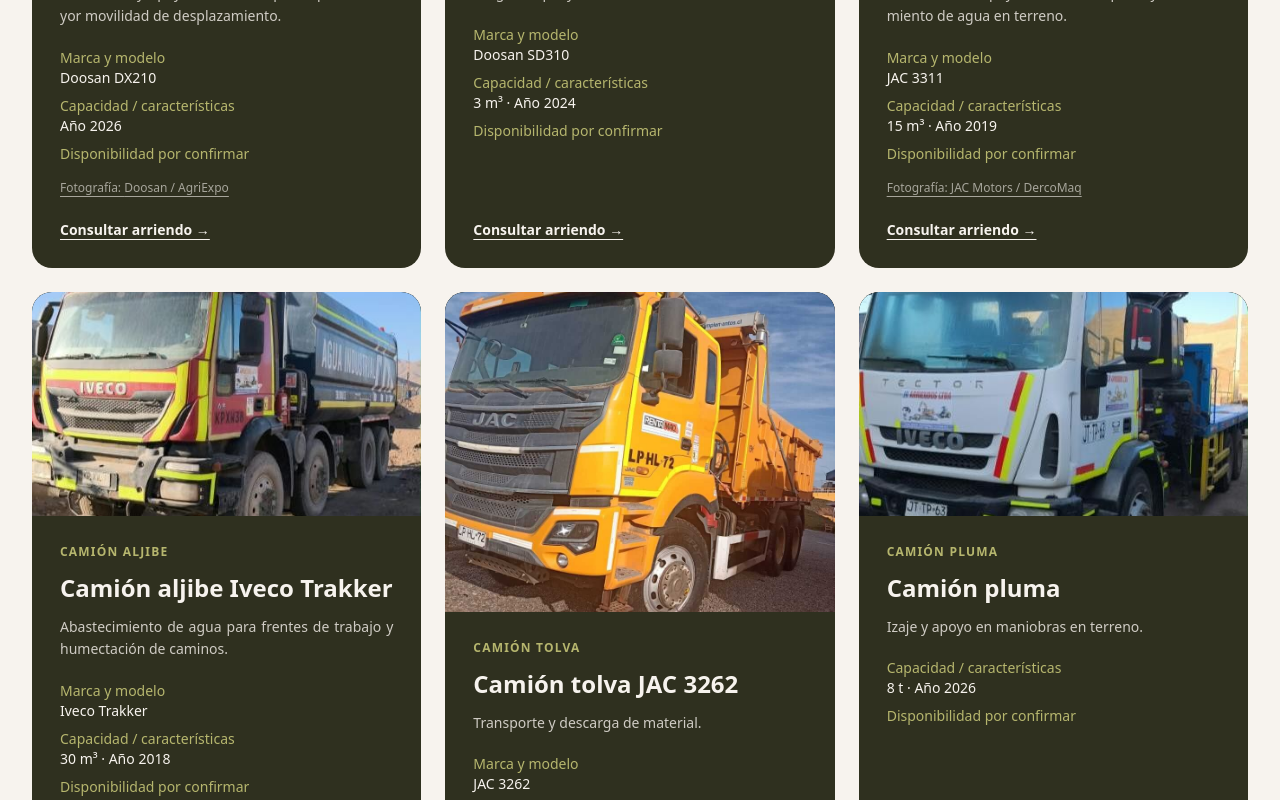
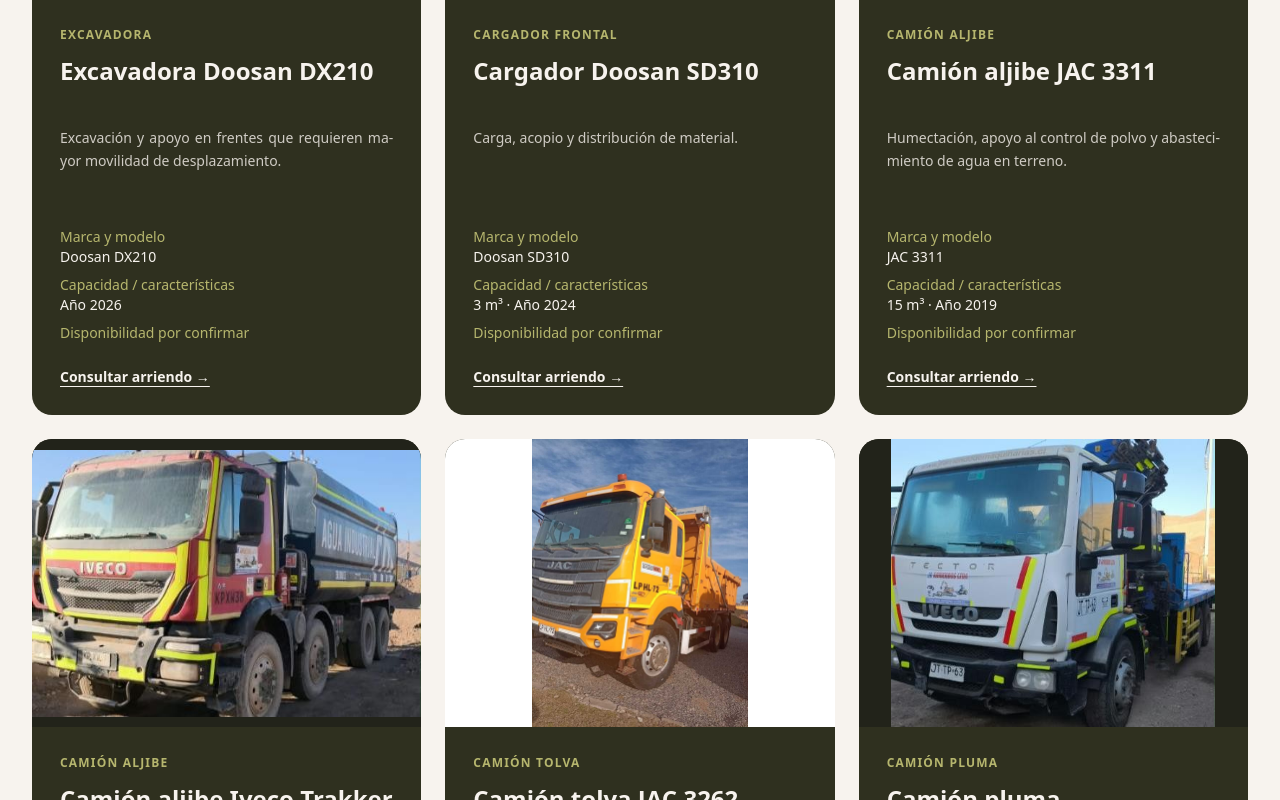
Before and after one commit to tropicleta/granalla-norte, a Next.js app: page /maquinaria in a window 1280 px wide. Shown: the part 1680-2480 px from the top of the page. Built offline with nearby package versions, Linux system fonts and the light colour scheme.

Commit message:
Use supplied Instantel photos and align rental catalog cards

```diff
--- a/src/app/equipos-monitoreo/page.tsx
+++ b/src/app/equipos-monitoreo/page.tsx
@@ -21,10 +21,9 @@
         ["Configuración para tu faena", "Consulta equipos, compatibilidad de sensores y disponibilidad para las fechas de trabajo."],
       ].map(([title, text]) => <div key={title} className="rounded-2xl bg-sand-300 p-6"><h2 className="font-display text-xl font-semibold text-olive-900">{title}</h2><p className="text-body mt-3 text-sm leading-relaxed text-ink/75">{text}</p></div>)}</div>
       <div className="mt-10 grid gap-6 md:grid-cols-2">{equipment.map(m => <article key={m.id} className="flex flex-col overflow-hidden rounded-[var(--radius-card)] bg-olive-900 text-cream">
-        <div className={`relative h-64 sm:h-72 ${monitoringPhotoReferences[m.image] ? "bg-white" : "bg-olive-950"}`}>{m.image ? <Image src={m.image} alt={m.name} fill sizes="(min-width: 768px) 50vw, 100vw" className="object-contain p-5" unoptimized={m.image.startsWith("/api/")} /> : <><MonitoringIllustration sensor={m.type === "Geófono triaxial"} /><span className="absolute bottom-3 left-4 rounded-full bg-olive-900 px-3 py-1 text-xs text-khaki">Ilustración del tipo de equipo</span></>}</div>
+        <div className={`relative h-64 sm:h-72 ${(monitoringPhotoReferences[m.image] || m.image === "/img/monitoreo/minimate-plus.png") ? "bg-white" : "bg-olive-950"}`}>{m.image ? <Image src={m.image} alt={m.name} fill sizes="(min-width: 768px) 50vw, 100vw" className="object-contain p-3" unoptimized={m.image.startsWith("/api/")} /> : <><MonitoringIllustration sensor={m.type === "Geófono triaxial"} /><span className="absolute bottom-3 left-4 rounded-full bg-olive-900 px-3 py-1 text-xs text-khaki">Ilustración del tipo de equipo</span></>}</div>
         <div className="flex flex-1 flex-col p-7"><p className="text-xs font-semibold uppercase tracking-widest text-khaki">{m.type}{m.demo && " · Ejemplo"}</p><h2 className="mt-3 font-display text-2xl font-semibold">{m.name}</h2><p className="text-body mt-3 text-sm leading-relaxed text-cream/80">{m.description}</p>
           <dl className="mt-5 space-y-3 text-sm">{m.model && <div><dt className="text-khaki">Marca y modelo</dt><dd>{m.model}</dd></div>}{m.capacity && <div><dt className="text-khaki">Características</dt><dd>{m.capacity}</dd></div>}<div><dt className="sr-only">Disponibilidad</dt><dd className="text-khaki">{availabilityLabels[m.demo ? "confirm" : m.availability]}</dd></div></dl>
-          {monitoringPhotoReferences[m.image] && <a href={monitoringPhotoReferences[m.image].source} target="_blank" rel="noreferrer" className="mt-4 text-xs text-cream/60 underline underline-offset-4">Fotografía: {monitoringPhotoReferences[m.image].credit}</a>}
           <Link href="/contacto" className="mt-auto pt-6 text-sm font-semibold underline underline-offset-4">Consultar arriendo de este equipo →</Link>
         </div>
       </article>)}</div>
--- a/src/app/maquinaria/page.tsx
+++ b/src/app/maquinaria/page.tsx
@@ -19,14 +19,11 @@
       <p className="text-body mt-6 max-w-3xl leading-relaxed text-ink/75">Combinamos equipos para perfilado, nivelación, conformación, compactación, excavación, carguío y traslado de maquinaria. Consulta la disponibilidad para las fechas de tu proyecto.</p>
       <div className="mt-8 grid gap-6 md:grid-cols-2 xl:grid-cols-3">{machines.map(m => {
         const reference = machineryPhotoReferences[m.image];
-        const contain = reference?.fit === "contain";
-        const tallerPhoto = m.image === "/img/brochure/rodillo.jpg" || m.image === "/img/tolva-jac-3262-referencial.jpg";
         return <article key={m.id} className="flex flex-col overflow-hidden rounded-[var(--radius-card)] bg-olive-900 text-cream">
-        <div className={`relative ${tallerPhoto ? "h-80" : "h-56"} ${contain ? "bg-white" : "bg-olive-950"}`}>{m.image ? <Image src={m.image} alt={m.name} fill sizes="(min-width: 1280px) 33vw, (min-width: 768px) 50vw, 100vw" className={contain ? "object-contain p-1" : "object-cover object-center"} unoptimized={m.image.startsWith('/api/')} /> : <div className="h-full p-5"><MachineIllustration type={m.type} /><span className="absolute bottom-3 left-5 rounded-full bg-olive-950/85 px-3 py-1 text-xs text-khaki">Ilustración del tipo de equipo</span></div>}</div>
-        <div className="flex flex-1 flex-col p-7"><p className="text-xs font-semibold uppercase tracking-widest text-khaki">{m.type}{m.demo && " · Ejemplo"}</p><h2 className="mt-3 font-display text-2xl font-semibold">{m.name}</h2>
-          <p className="mt-3 text-sm leading-relaxed text-cream/80 text-body">{m.description}</p>
-          <dl className="mt-5 space-y-2 text-sm">{m.model && <div><dt className="text-khaki">Marca y modelo</dt><dd>{m.model}</dd></div>}{m.capacity && <div><dt className="text-khaki">Capacidad / características</dt><dd>{m.capacity}</dd></div>}<div><dt className="sr-only">Disponibilidad</dt><dd className="text-khaki">{availabilityLabels[m.demo ? 'confirm' : m.availability]}</dd></div></dl>
-          {reference && <a href={reference.source} target="_blank" rel="noreferrer" className="mt-4 text-xs text-cream/60 underline underline-offset-4">Fotografía: {reference.credit}</a>}
+        <div className={`relative h-72 ${reference ? "bg-white" : "bg-olive-950"}`}>{m.image ? <Image src={m.image} alt={m.name} fill sizes="(min-width: 1280px) 33vw, (min-width: 768px) 50vw, 100vw" className="object-contain" unoptimized={m.image.startsWith('/api/')} /> : <div className="h-full p-5"><MachineIllustration type={m.type} /><span className="absolute bottom-3 left-5 rounded-full bg-olive-950/85 px-3 py-1 text-xs text-khaki">Ilustración del tipo de equipo</span></div>}</div>
+        <div className="flex flex-1 flex-col p-7"><p className="text-xs font-semibold uppercase tracking-widest text-khaki">{m.type}{m.demo && " · Ejemplo"}</p><h2 className="mt-3 font-display text-2xl font-semibold md:min-h-[3.75rem]">{m.name}</h2>
+          <p className="mt-3 text-sm leading-relaxed text-cream/80 text-body md:min-h-20">{m.description}</p>
+          <dl className="mt-5 space-y-2 text-sm">{m.model ? <div><dt className="text-khaki">Marca y modelo</dt><dd>{m.model}</dd></div> : <div aria-hidden="true" className="hidden h-10 md:block" />}{m.capacity && <div><dt className="text-khaki">Capacidad / características</dt><dd>{m.capacity}</dd></div>}<div><dt className="sr-only">Disponibilidad</dt><dd className="text-khaki">{availabilityLabels[m.demo ? 'confirm' : m.availability]}</dd></div></dl>
           <Link href="/contacto" className="mt-auto pt-6 text-sm font-semibold text-cream underline underline-offset-4">Consultar arriendo →</Link>
         </div>
       </article>;
--- a/src/app/page.tsx
+++ b/src/app/page.tsx
@@ -97,7 +97,7 @@
                   <div className="mt-auto space-y-3 pt-6">
                     <Link href={servicePath(s.slug)} className="inline-flex items-center gap-1 text-sm font-semibold text-khaki hover:underline">Conocer más <Arrow /></Link>
                     {["obras-civiles", "mantencion-de-caminos", "minerales"].includes(s.slug) && <Link href="/maquinaria" className="flex items-center justify-between gap-2 rounded-xl bg-copper px-4 py-3 text-sm font-semibold text-white transition hover:bg-copper-600">Arriendo de maquinaria <Arrow /></Link>}
-                    {s.slug === "asesorias" && <Link href="/equipos-monitoreo" className="flex items-center justify-between gap-2 rounded-xl bg-copper px-4 py-3 text-sm font-semibold text-white transition hover:bg-copper-600">Arriendo de equipos <Arrow /></Link>}
+                    {s.slug === "asesorias" && <Link href="/equipos-monitoreo" className="relative flex items-center justify-between gap-2 rounded-xl bg-copper px-4 py-3 pr-24 text-sm font-semibold text-white transition hover:bg-copper-600">Arriendo de equipos <span className="absolute right-10 top-1/2 h-9 w-14 -translate-y-1/2 rounded-md bg-white"><Image src="/img/monitoreo/minimate-plus-geofono.png" alt="" fill sizes="56px" className="object-contain" /></span><span className="absolute right-4"><Arrow /></span></Link>}
                     <Link href={sectorProjectsPath(s.slug)} className="block rounded-xl border border-white/20 bg-white/5 px-4 py-3 transition hover:bg-white/10"><span className="block text-xs text-khaki">Experiencia en {projectSectors.find(item => item.slug === s.slug)?.label.toLowerCase()}</span><span className="mt-1 flex items-center justify-between gap-2 text-sm font-semibold text-cream">Ver proyectos y noticias <Arrow /></span></Link>
                   </div>
                 </div>
--- a/src/components/MonitoringAccess.tsx
+++ b/src/components/MonitoringAccess.tsx
@@ -1,10 +1,10 @@
 import Link from "next/link";
+import Image from "next/image";
 import { Arrow } from "./ui";
-import { MonitoringIllustration } from "./MonitoringIllustration";
 export function MonitoringAccess({ serviceSlug }: { serviceSlug: string }) {
   if (serviceSlug !== "asesorias") return null;
   return <Link href="/equipos-monitoreo" className="group mt-7 flex items-center gap-4 rounded-2xl border border-copper/50 bg-copper p-5 text-white shadow-lg transition hover:bg-copper-600 focus-visible:outline-2 focus-visible:outline-offset-4 focus-visible:outline-copper">
-    <div className="hidden size-20 shrink-0 rounded-xl bg-olive-950 sm:block"><MonitoringIllustration /></div>
+    <div className="relative h-20 w-24 shrink-0 overflow-hidden rounded-xl bg-white sm:h-28 sm:w-36"><Image src="/img/monitoreo/minimate-plus-geofono.png" alt="Sismógrafo Instantel Minimate Plus con geófono" fill sizes="(min-width: 640px) 144px, 96px" className="object-contain p-1" /></div>
     <div className="min-w-0 flex-1"><p className="text-xs font-semibold uppercase tracking-widest text-white/80">Equipamiento para tu faena</p><p className="mt-2 font-display text-xl font-semibold sm:text-2xl">Arriendo de geófonos y sismógrafos</p><p className="mt-1 text-sm text-white/90">Sistemas Instantel para registro de vibraciones de tronaduras.</p><span className="mt-3 inline-block text-sm font-semibold underline underline-offset-4">Ver equipos y consultar arriendo</span></div><Arrow />
   </Link>;
 }
--- a/src/lib/monitoring-model.ts
+++ b/src/lib/monitoring-model.ts
@@ -5,7 +5,7 @@
 export type MonitoringEquipment = Machine & { serial: string; sensorSerial: string; calibrationDate: string };
 const base = { availability: "confirm" as const, status: "published" as const, demo: false, updatedAt: "", serial: "", sensorSerial: "", calibrationDate: "" };
 export const initialMonitoringEquipment: MonitoringEquipment[] = [
-  { ...base, id: "instantel-minimate-plus", name: "Instantel Minimate Plus", type: "Sismógrafo", model: "Instantel Minimate Plus", capacity: "Registro digital de vibraciones de tronaduras", description: "Contamos con equipos Instantel Minimate Plus para registrar vibraciones en faenas mineras y trabajos en terreno. Consulta la configuración y disponibilidad para las fechas de tu operación.", image: "/img/monitoreo/minimate-plus-referencial.jpg" },
+  { ...base, id: "instantel-minimate-plus", name: "Instantel Minimate Plus", type: "Sismógrafo", model: "Instantel Minimate Plus", capacity: "Registro digital de vibraciones de tronaduras", description: "Contamos con equipos Instantel Minimate Plus para registrar vibraciones en faenas mineras y trabajos en terreno. Consulta la configuración y disponibilidad para las fechas de tu operación.", image: "/img/monitoreo/minimate-plus.png" },
   { ...base, id: "geofono-triaxial", name: "Geófono triaxial Instantel", type: "Geófono triaxial", model: "Instantel · Compatible con Minimate Plus", capacity: "Medición de vibraciones en tres ejes", description: "Contamos con geófonos triaxiales para nuestros sismógrafos Instantel Minimate Plus. Consulta el arriendo de sensores o del sistema completo según los puntos de medición de tu proyecto.", image: "/img/monitoreo/geofono-instantel-referencial.png" },
 ];
 export function parseMonitoringEquipment(value: unknown): MonitoringEquipment {
--- a/src/lib/monitoring.ts
+++ b/src/lib/monitoring.ts
@@ -12,7 +12,7 @@
   const machines = initialMonitoringEquipment.map(defaultEquipment => {
     const edited = saved.find(m => m.id === defaultEquipment.id);
     if (!edited?.updatedAt) return defaultEquipment;
-    return { ...edited, image: edited.image || defaultEquipment.image };
+    return { ...edited, image: edited.image === "/img/monitoreo/minimate-plus-referencial.jpg" ? defaultEquipment.image : edited.image || defaultEquipment.image };
   });
   const defaultIds = new Set(initialMonitoringEquipment.map(m => m.id));
   return { machines: [...machines, ...saved.filter(m => !defaultIds.has(m.id))], version: stored?.etag ?? "initial", configured: true };
```
Also changed, not shown: public/img/monitoreo/minimate-plus-geofono.png (added), public/img/monitoreo/minimate-plus.png (added).
